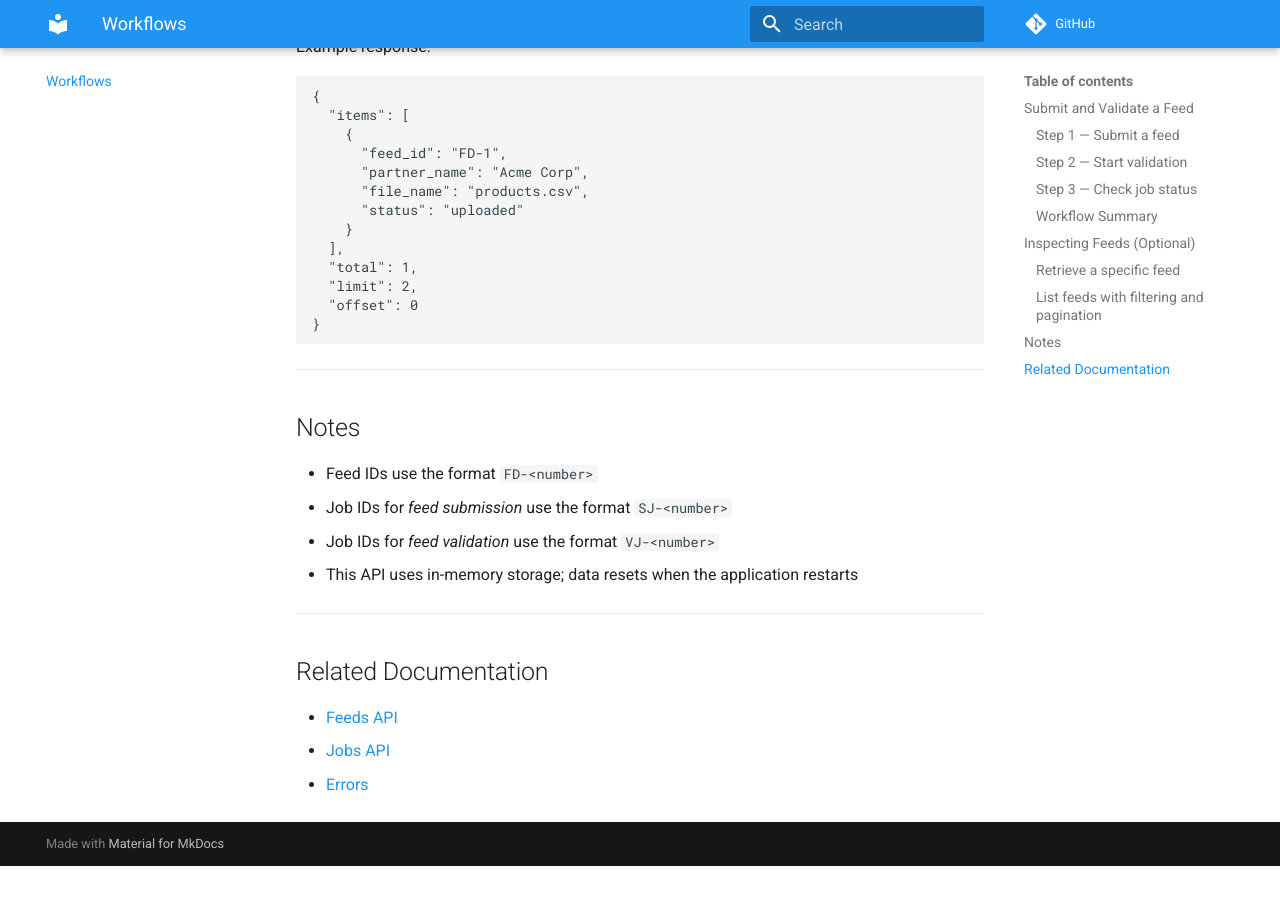
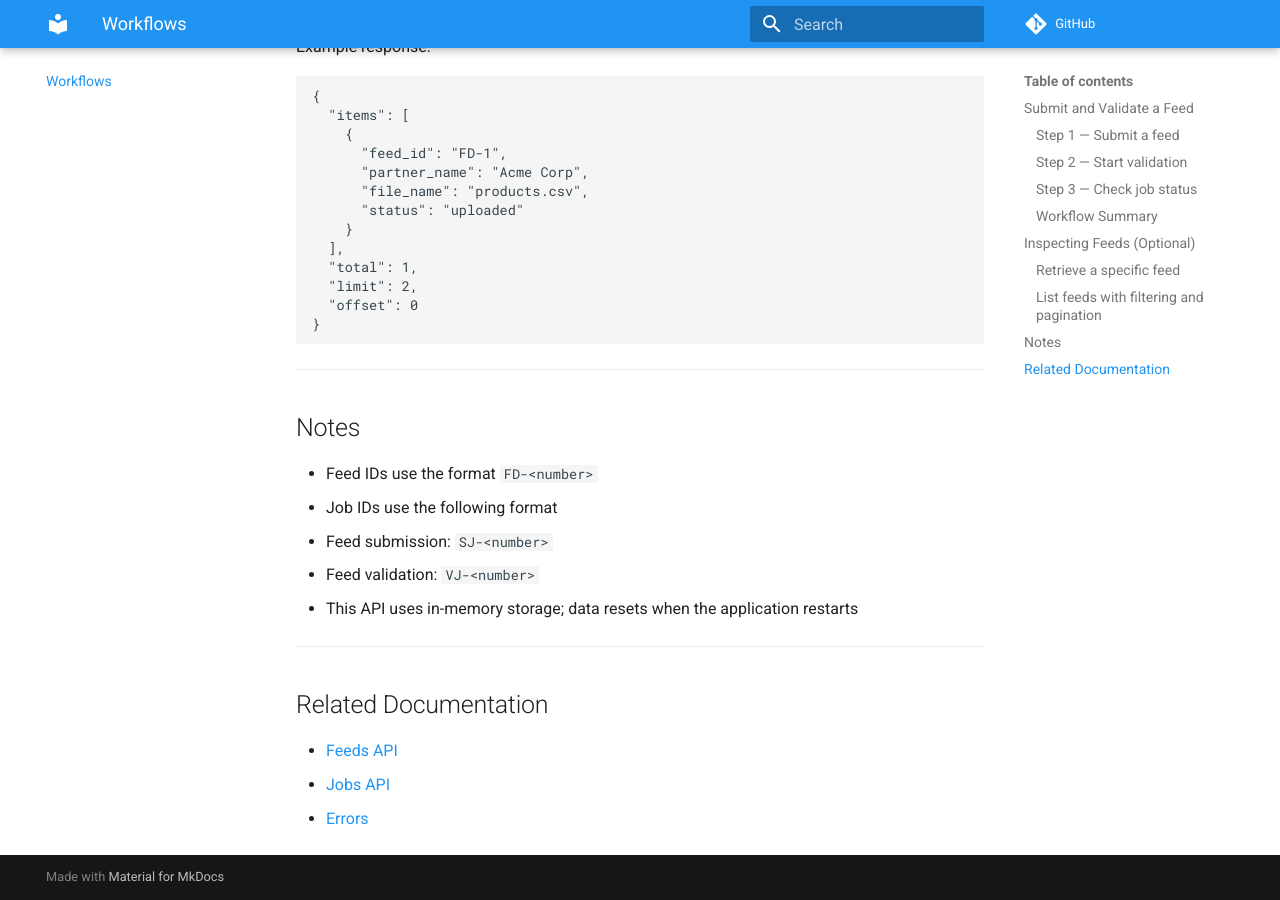
Before and after one commit to rayajose/partner-catalog-api, an MkDocs documentation site: the page built from docs/workflows.md, in a window 1280 px wide and 900 px high, scrolled down 2381 px. Built offline with MkDocs 1.6.1 and Material for MkDocs 9.7.7, drawn with Linux system fonts in a browser that asks for light colours; comment, search, counter and statistics services are not loaded; before the commit the page ends 3247 px from its top, so only the background shows below that.

Commit message:
doc updates

```diff
--- a/docs/workflows.md
+++ b/docs/workflows.md
@@ -134,8 +134,9 @@ Example response:
 ## Notes
 
 * Feed IDs use the format `FD-<number>`
-* Job IDs for *feed submission* use the format `SJ-<number>`
-* Job IDs for *feed validation* use the format `VJ-<number>`
+* Job IDs use the following format
+  * Feed submission: `SJ-<number>`
+  * Feed validation: `VJ-<number>`
 * This API uses in-memory storage; data resets when the application restarts
 
 ---
```
